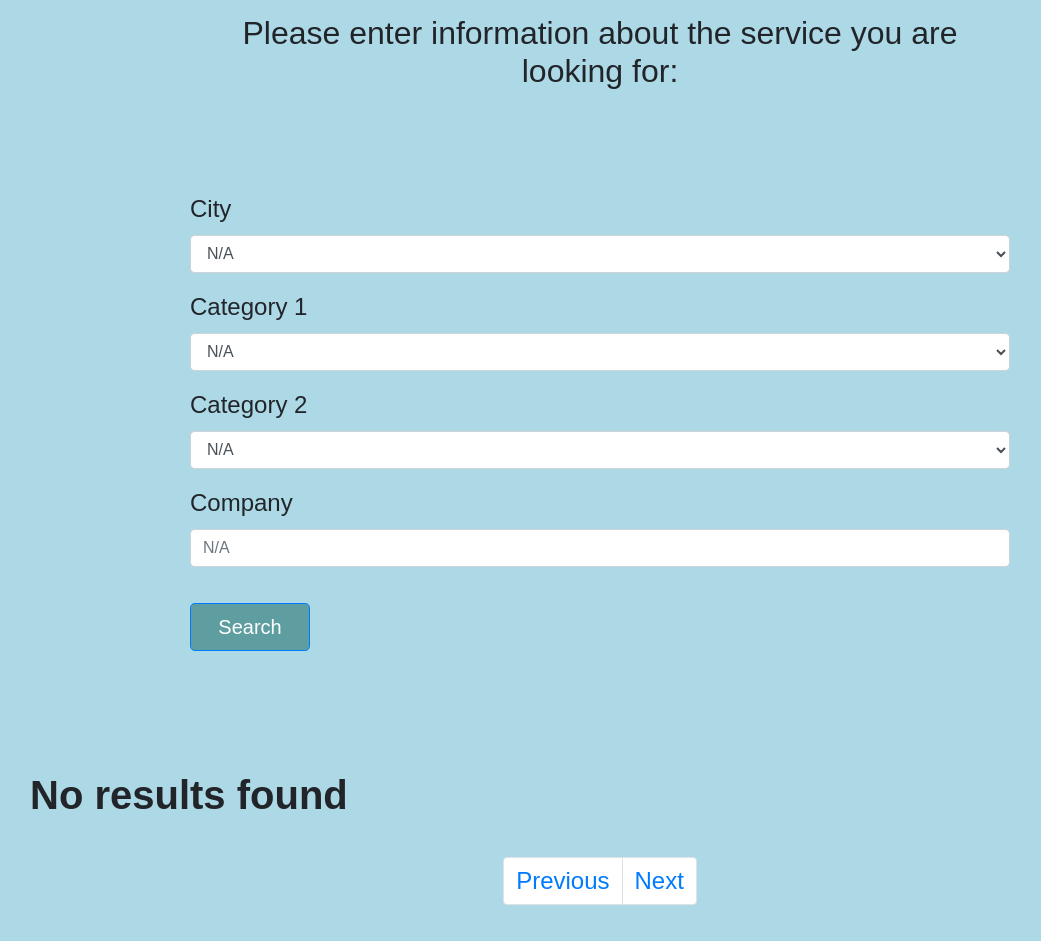
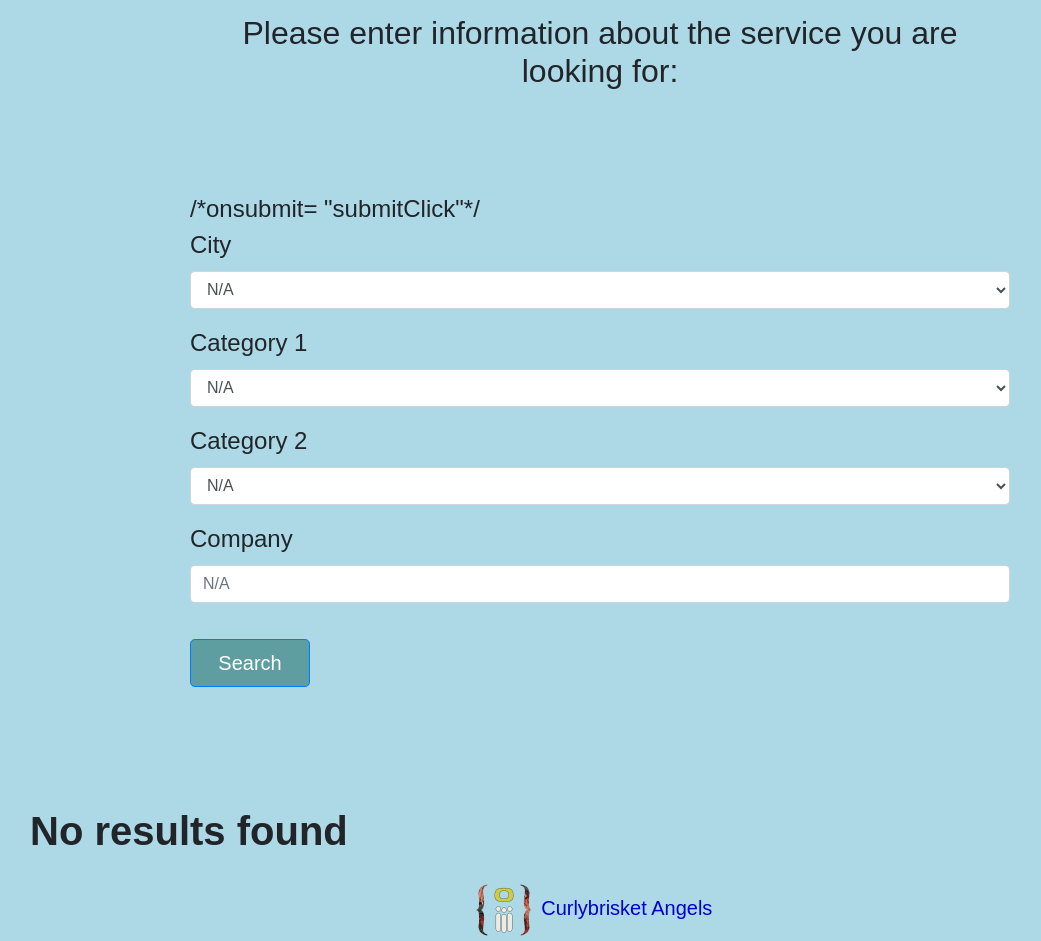
Before and after one commit to curlybrisket-angels/white-bird-by-curlybrisket-angels, a Flask app: page / in a window 1280 px wide. Shown: the part 260-1201 px from the top of the page, without its empty margins (40-1081 px from the left). Run offline with Flask 2, Linux system fonts and the light colour scheme; data that the repository does not hold is empty; parts of the project's set-up code (start-up, migrations or seed data) failed here and were passed over; some libraries are stand-ins or nearby versions.

Commit message:
Removed bottom nav.

```diff
--- a/static/main.js
+++ b/static/main.js
@@ -11,4 +11,4 @@ function submitClick() {
 };
 
 
-searchButton.addEventListener("click", setTimeout(submitClick, 500));
+//searchButton.addEventListener("click", setTimeout(submitClick, 500));
--- a/templates/index.html
+++ b/templates/index.html
@@ -28,7 +28,7 @@
             <h2>Please enter information about the service you are looking for:</h2>
         </div>
 
-        <form method="POST" action="/search" id="search" name="search" onsubmit= "submitClick">
+        <form method="POST" action="/search" id="search" name="search"> /*onsubmit= "submitClick"*/
           <fieldset>
             <div class="form-group">
               <label for="formInputCity">City</label>
@@ -153,12 +153,14 @@
             </div>
           {% endif %}
 
+<!--
         <nav class="searchResultsNav" aria-label="Page navigation example" onClick="document.getElementById('searchResults').scrollIntoView();">
           <ul class="pagination justify-content-center">
             <li class="page-item"><a class="page-link" href="#">Previous</a></li>
             <li class="page-item"><a class="page-link" href="#">Next</a></li>
           </ul>
         </nav>
+-->
 
     </body>
     <footer>
```
